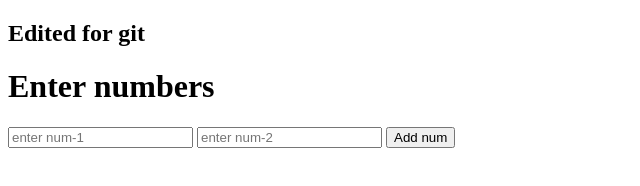
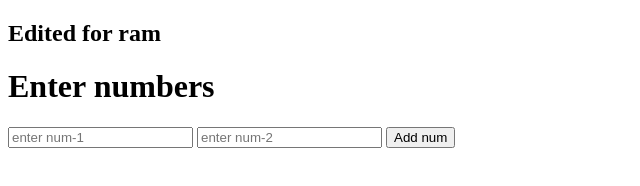
Before and after one commit to prajwalmanagond/tutedude, a website: page node/index.html in a window 1280 px wide. Shown: the full height of the page, 0-640 px from the left. Drawn offline with Linux system fonts and the light colour scheme.

Commit message:
edited for ram

```diff
--- a/node/index.html
+++ b/node/index.html
@@ -6,7 +6,7 @@
     <title>Document</title>
 </head>
 <body>
-    <h2>Edited for git</h2>
+    <h2>Edited for ram</h2>
     <h1>Enter numbers</h1>
     <form action="/" method="post">
         <input type="text" name="num1" placeholder="enter num-1">
```
